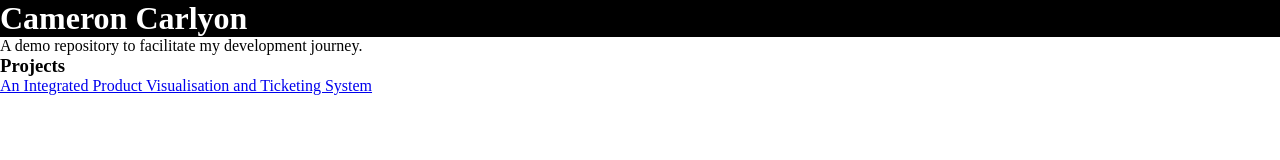
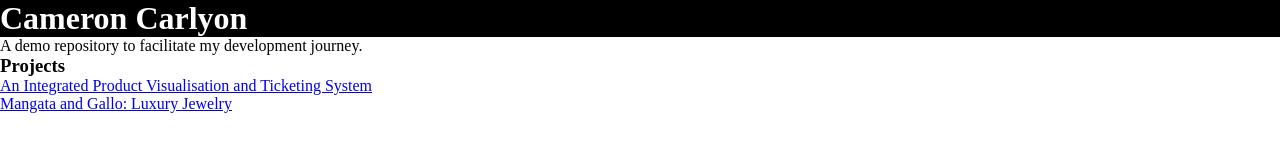
Before and after one commit to CameronCarlyon/cameroncarlyon.github.io, a plain HTML site: page index.html in a window 1280 px wide. Drawn offline with Linux system fonts and the light colour scheme.

Commit message:
Update index.html
Added new project reference

```diff
--- a/index.html
+++ b/index.html
@@ -22,6 +22,7 @@
           <a href="./VisualisationProject/index.html">
             <div>An Integrated Product Visualisation and Ticketing System</div>
           </a>
+          <a href="./Mangata and Gallo: Luxury Jewelry/index.html">Mangata and Gallo: Luxury Jewelry</a>
         </li>
       </ul>
     </main>
```
